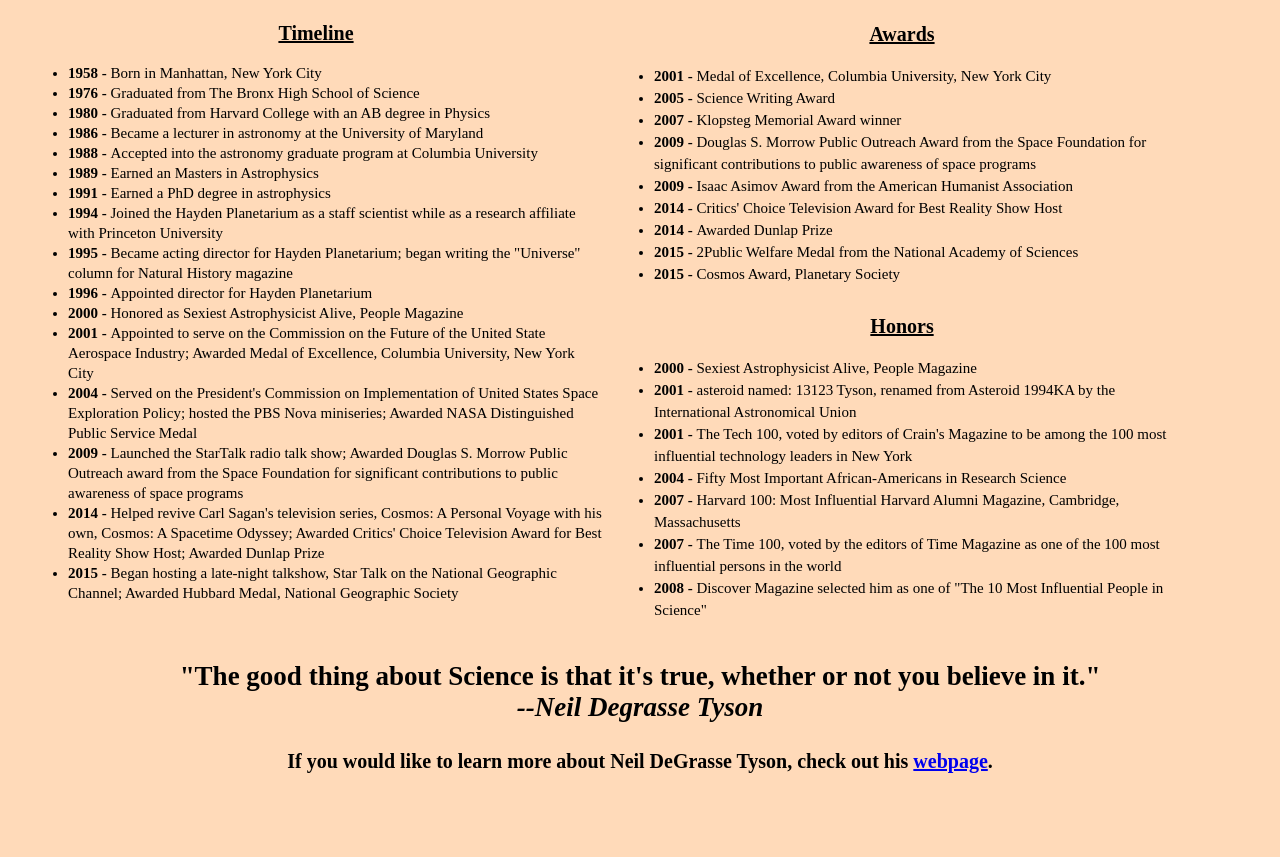
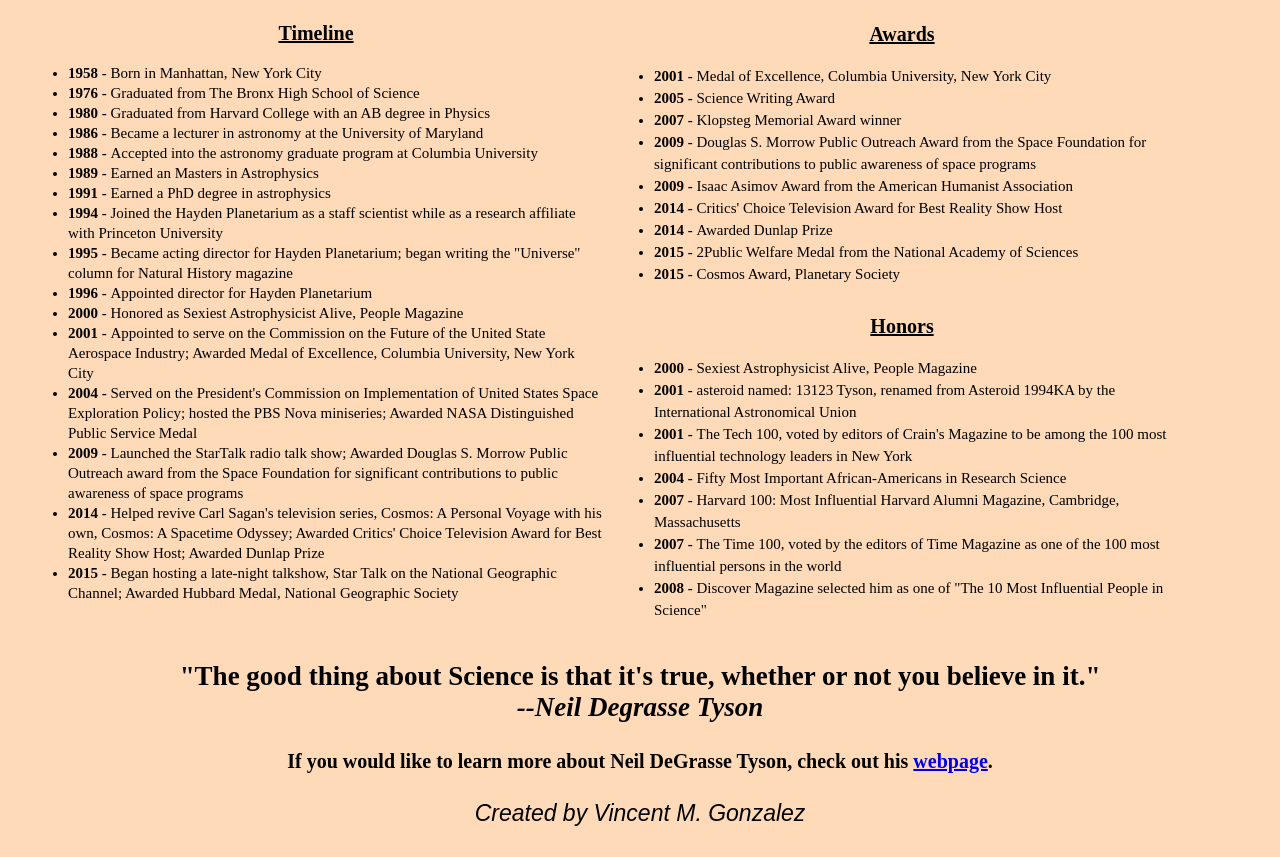
Before and after one commit to VincentGonza/VincentGonza-web-files, a plain HTML site: page neil-degrasse-tyson-tribute/index.html in a window 1280 px wide. Shown: the part 481-1338 px from the top of the page. Before the commit the page ends 1281 px from the top, so only its background shows below. Drawn offline with Linux system fonts and the light colour scheme.

Commit message:
Added my name in the footer (Vincent)

```diff
--- a/neil-degrasse-tyson-tribute/index.html
+++ b/neil-degrasse-tyson-tribute/index.html
@@ -80,6 +80,9 @@
 
     </main>
   </body>
+  <footer>
+    <p>Created by Vincent M. Gonzalez</p>
+  </footer>
 
   </html>
 
--- a/neil-degrasse-tyson-tribute/styles/style.css
+++ b/neil-degrasse-tyson-tribute/styles/style.css
@@ -80,3 +80,8 @@ h4{
     text-align: center;
     font-size: 2rem;
 }
+
+footer{
+margin-top: 2em;
+
+}
```
